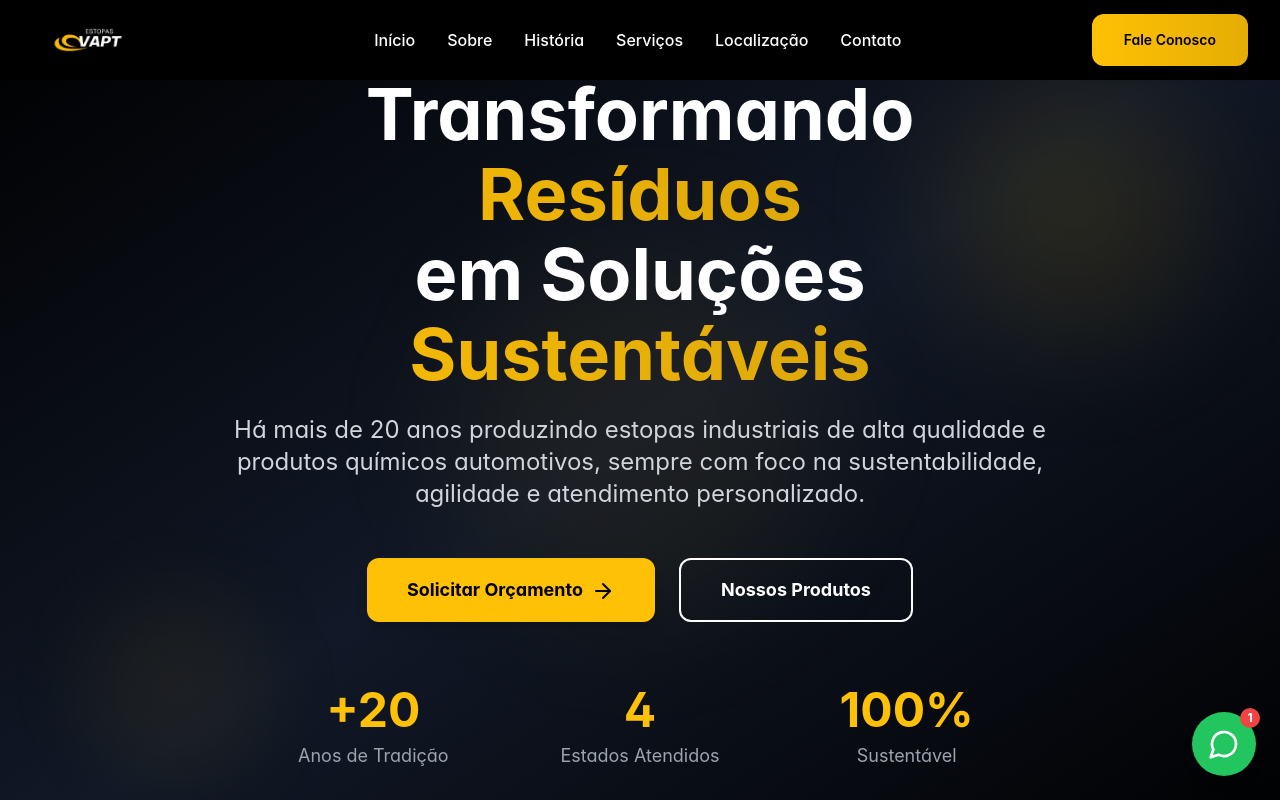
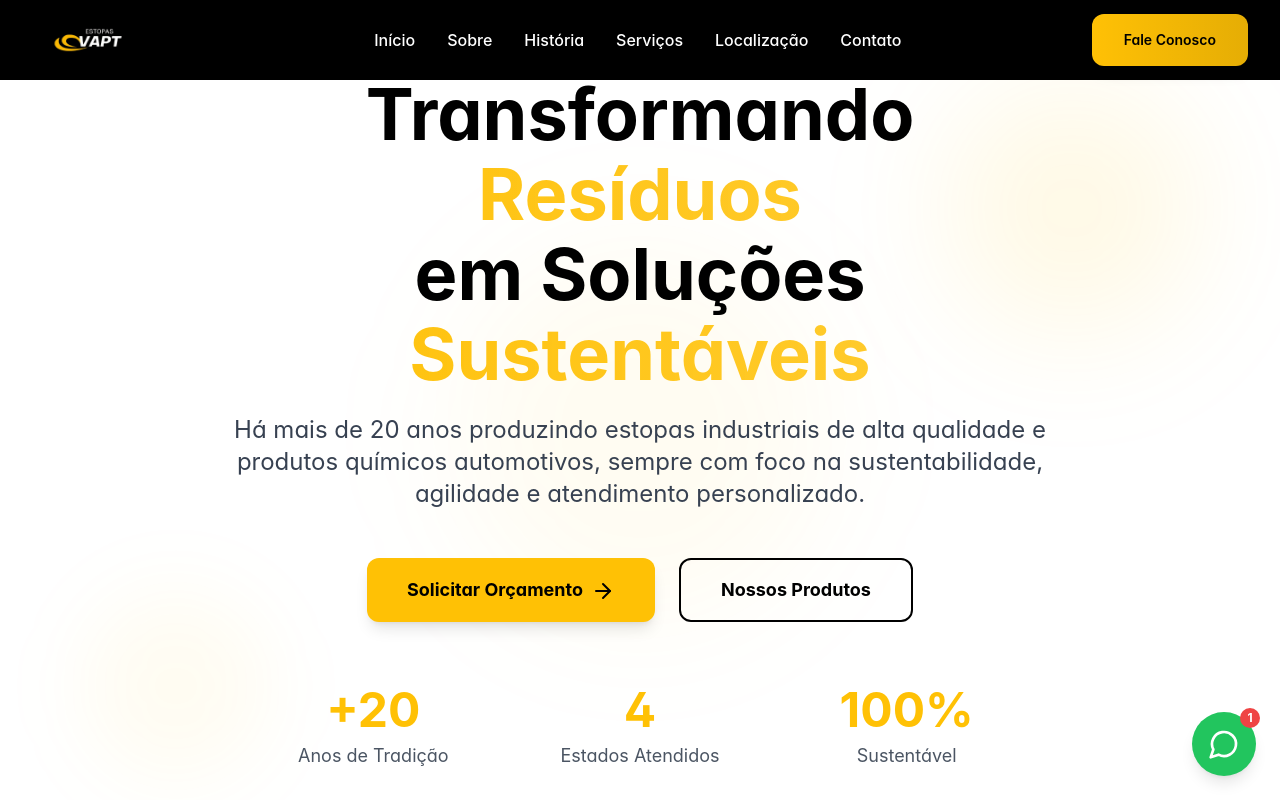
Before and after one commit to DevZipMateus/estopas-vapt-hub, a React (Vite) app: page / in a window 1280 px wide. Shown: the top 800 px of the page. Built offline with nearby package versions, Linux system fonts and the light colour scheme.

Commit message:
Refactor Hero section colors
Change Hero section background to white and text color from white to black.

```diff
--- a/src/components/Hero.tsx
+++ b/src/components/Hero.tsx
@@ -18,7 +18,7 @@ const Hero = () => {
   };
 
   return (
-    <section id="inicio" className="min-h-screen flex items-center justify-center bg-gradient-to-br from-black via-gray-900 to-black relative overflow-hidden">
+    <section id="inicio" className="min-h-screen flex items-center justify-center bg-white relative overflow-hidden">
       {/* Background Elements */}
       <div className="absolute inset-0">
         <div className="absolute top-20 right-20 w-64 h-64 bg-primary/10 rounded-full blur-3xl"></div>
@@ -34,15 +34,15 @@ const Hero = () => {
         </div>
 
         {/* Main Title */}
-        <h1 className="text-5xl md:text-6xl lg:text-7xl font-bold text-white mb-6 animate-fade-in-up in-view">
+        <h1 className="text-5xl md:text-6xl lg:text-7xl font-bold text-black mb-6 animate-fade-in-up in-view">
           Transformando
           <span className="block text-gradient-primary mt-2">Resíduos</span>
-          <span className="block text-white mt-2">em Soluções</span>
+          <span className="block text-black mt-2">em Soluções</span>
           <span className="block text-gradient-primary mt-2">Sustentáveis</span>
         </h1>
 
         {/* Subtitle */}
-        <p className="text-xl md:text-2xl text-gray-300 mb-12 max-w-4xl mx-auto leading-relaxed animate-fade-in-up in-view">
+        <p className="text-xl md:text-2xl text-gray-700 mb-12 max-w-4xl mx-auto leading-relaxed animate-fade-in-up in-view">
           Há mais de 20 anos produzindo estopas industriais de alta qualidade
           e produtos químicos automotivos, sempre com foco na sustentabilidade,
           agilidade e atendimento personalizado.
@@ -59,7 +59,7 @@ const Hero = () => {
           </button>
           <button
             onClick={handleServicesClick}
-            className="border-2 border-white text-white hover:bg-white hover:text-black font-bold px-10 py-4 rounded-lg transition-all duration-300 text-lg"
+            className="border-2 border-black text-black hover:bg-black hover:text-white font-bold px-10 py-4 rounded-lg transition-all duration-300 text-lg"
           >
             Nossos Produtos
           </button>
@@ -69,15 +69,15 @@ const Hero = () => {
         <div className="grid grid-cols-1 md:grid-cols-3 gap-8 max-w-3xl mx-auto animate-fade-in-up in-view">
           <div className="text-center">
             <div className="text-4xl md:text-5xl font-bold text-primary mb-2">+20</div>
-            <div className="text-gray-400 text-lg">Anos de Tradição</div>
+            <div className="text-gray-600 text-lg">Anos de Tradição</div>
           </div>
           <div className="text-center">
             <div className="text-4xl md:text-5xl font-bold text-primary mb-2">4</div>
-            <div className="text-gray-400 text-lg">Estados Atendidos</div>
+            <div className="text-gray-600 text-lg">Estados Atendidos</div>
           </div>
           <div className="text-center">
             <div className="text-4xl md:text-5xl font-bold text-primary mb-2">100%</div>
-            <div className="text-gray-400 text-lg">Sustentável</div>
+            <div className="text-gray-600 text-lg">Sustentável</div>
           </div>
         </div>
 
```
